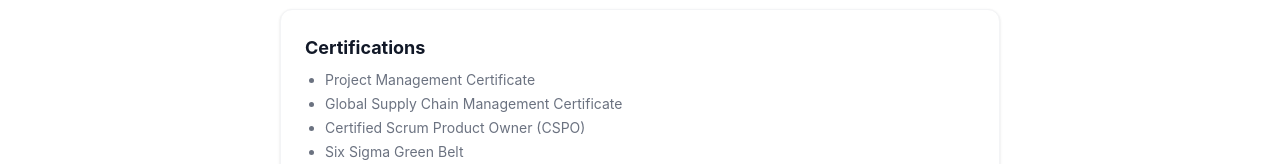
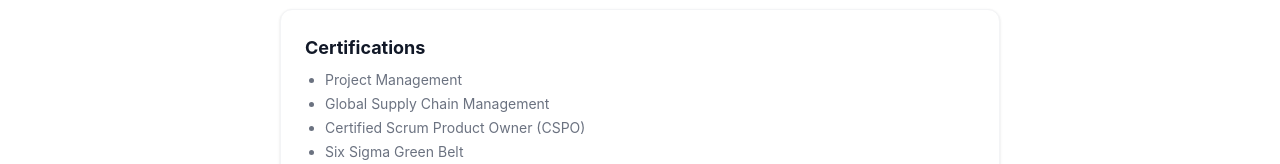
Before and after one commit to michpow/Claude-hello-world, a Next.js app: page /experience in a window 1280 px wide. Shown: the part 2443-2607 px from the top of the page. Built offline with nearby package versions, Linux system fonts and the light colour scheme.

Commit message:
Remove 'Certificate' from PM and supply chain cert names
https://claude.ai/code/session_01KQxntsgew3Pxk3SpQdFoQ6

```diff
--- a/src/app/experience/page.tsx
+++ b/src/app/experience/page.tsx
@@ -90,8 +90,8 @@ export default function ExperiencePage() {
           <div className="rounded-xl border border-gray-light bg-white p-6 shadow-sm">
             <h3 className="text-lg font-bold text-heading">Certifications</h3>
             <ul className="mt-2 list-disc space-y-1 pl-5 text-sm text-gray">
-              <li>Project Management Certificate</li>
-              <li>Global Supply Chain Management Certificate</li>
+              <li>Project Management</li>
+              <li>Global Supply Chain Management</li>
               <li>Certified Scrum Product Owner (CSPO)</li>
               <li>Six Sigma Green Belt</li>
             </ul>
```
